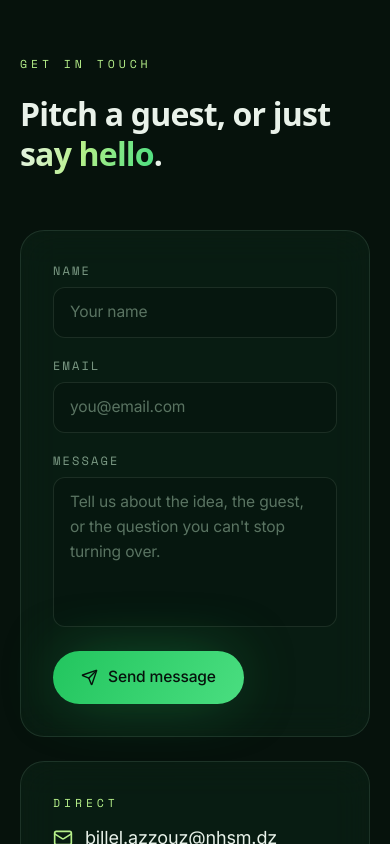
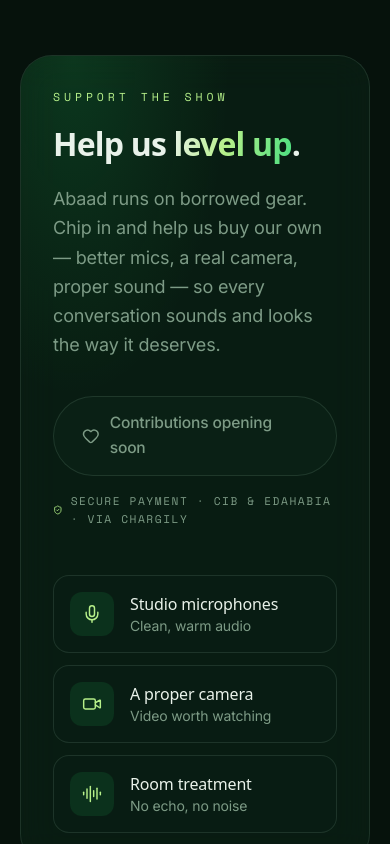
Before and after one commit to Azzouz-billel/abaad-podcast, a React (Vite) app: page / in a window 390 px wide. Shown: the part 4860-5704 px from the top of the page. Built offline with nearby package versions, Linux system fonts and the light colour scheme; a web font is replaced by a local one.

Commit message:
Update host names and episodes data

```diff
--- a/src/App.jsx
+++ b/src/App.jsx
@@ -6,6 +6,7 @@ import { About } from './components/About'
 import { LatestEpisode } from './components/LatestEpisode'
 import { Episodes } from './components/Episodes'
 import { Hosts } from './components/Hosts'
+import { Support } from './components/Support'
 import { Contact } from './components/Contact'
 import { Footer } from './components/Footer'
 import { BeamField } from './components/BeamField'
@@ -13,7 +14,10 @@ import { IntroVideo } from './components/IntroVideo'
 import { hasSeenIntro } from './lib/intro'
 
 function App() {
-  const [introDone, setIntroDone] = useState(hasSeenIntro)
+  // `revealed` starts the hero entrance; `introGone` unmounts the overlay once
+  // it has finished dissolving — the two overlap for a single crossfade.
+  const [revealed, setRevealed] = useState(hasSeenIntro)
+  const [introGone, setIntroGone] = useState(hasSeenIntro)
 
   return (
     <>
@@ -27,11 +31,12 @@ function App() {
       <Nav />
 
       <main className="relative z-10">
-        <Hero start={introDone} />
+        <Hero start={revealed} />
         <About />
         <LatestEpisode />
         <Episodes />
         <Hosts />
+        <Support />
         <Contact />
       </main>
 
@@ -39,7 +44,9 @@ function App() {
         <Footer />
       </div>
 
-      {!introDone && <IntroVideo onFinish={() => setIntroDone(true)} />}
+      {!introGone && (
+        <IntroVideo onReveal={() => setRevealed(true)} onExit={() => setIntroGone(true)} />
+      )}
     </>
   )
 }
--- a/src/components/HostCard.jsx
+++ b/src/components/HostCard.jsx
@@ -74,13 +74,13 @@ export function HostCard({ host }) {
       <p className="mt-4 max-w-sm leading-relaxed text-moss">{host.bio}</p>
 
       <div className="mt-7 flex items-center gap-4">
-        <a href={host.socials.x} aria-label={`${host.name} on X`} className="text-moss transition-colors duration-300 hover:text-bone">
+        <a href={host.socials.x} target="_blank" rel="noopener noreferrer" aria-label={`${host.name} on X`} className="text-moss transition-colors duration-300 hover:text-bone">
           <XIcon size={17} />
         </a>
-        <a href={host.socials.instagram} aria-label={`${host.name} on Instagram`} className="text-moss transition-colors duration-300 hover:text-bone">
+        <a href={host.socials.instagram} target="_blank" rel="noopener noreferrer" aria-label={`${host.name} on Instagram`} className="text-moss transition-colors duration-300 hover:text-bone">
           <InstagramIcon size={18} />
         </a>
-        <a href={host.socials.linkedin} aria-label={`${host.name} on LinkedIn`} className="text-moss transition-colors duration-300 hover:text-bone">
+        <a href={host.socials.linkedin} target="_blank" rel="noopener noreferrer" aria-label={`${host.name} on LinkedIn`} className="text-moss transition-colors duration-300 hover:text-bone">
           <LinkedinIcon size={18} />
         </a>
       </div>
--- a/src/components/IntroVideo.jsx
+++ b/src/components/IntroVideo.jsx
@@ -1,24 +1,30 @@
-import { useEffect, useRef } from 'react'
+import { useEffect, useRef, useState } from 'react'
 
 import { INTRO_SESSION_KEY } from '../lib/intro'
 
 // A stalled or failed clip must never trap the visitor behind the overlay.
 const MAX_DURATION_MS = 12000
+// Overlay dissolve length — must match the `duration-[...]` class below.
+const FADE_MS = 850
 
 /**
  * Full-screen opening: the brand clip plays once per session over a forest-void
- * backdrop, then cuts straight to the site the moment it ends. Skippable, and
- * self-dismissing if the video errors or never reaches `ended`.
+ * backdrop. When it ends it signals the site to reveal (`onReveal`) while the
+ * overlay dissolves over it, then unmounts (`onExit`) — a single crossfade.
+ * Skippable, and self-dismissing if the video errors or never reaches `ended`.
  */
-export function IntroVideo({ onFinish }) {
+export function IntroVideo({ onReveal, onExit }) {
   const videoRef = useRef(null)
   const finishedRef = useRef(false)
   const finishRef = useRef(() => {})
-  const onFinishRef = useRef(onFinish)
+  const onRevealRef = useRef(onReveal)
+  const onExitRef = useRef(onExit)
+  const [exiting, setExiting] = useState(false)
 
-  // Keep the latest onFinish without re-running the lock effect below.
+  // Keep the latest callbacks without re-running the effect below.
   useEffect(() => {
-    onFinishRef.current = onFinish
+    onRevealRef.current = onReveal
+    onExitRef.current = onExit
   })
 
   useEffect(() => {
@@ -35,12 +41,13 @@ export function IntroVideo({ onFinish }) {
         // sessionStorage unavailable (private mode quota) — intro just replays.
       }
       scroller.style.overflow = previousOverflow
-      onFinishRef.current()
+      onRevealRef.current() // start the hero entrance underneath
+      setExiting(true) // dissolve the overlay over it
+      setTimeout(() => onExitRef.current(), FADE_MS + 60) // unmount once faded
     }
-
     finishRef.current = finish
 
-    // The video's `ended` event is the primary dismiss. These guard the cases
+    // The video's `ended` event is the primary trigger. These guard the cases
     // where it never fires (autoplay blocked, codec missing): dismiss at the
     // clip's real length, falling back to a hard cap until the duration is known.
     const video = videoRef.current
@@ -65,7 +72,10 @@ export function IntroVideo({ onFinish }) {
 
   return (
     <div
-      className="fixed inset-0 z-[100] flex items-center justify-center overflow-hidden bg-[linear-gradient(to_bottom,var(--color-void),var(--color-deep))]"
+      className={`fixed inset-0 z-[100] flex items-center justify-center overflow-hidden bg-[linear-gradient(to_bottom,var(--color-void),var(--color-deep))] transition-[opacity,transform] duration-[850ms] ease-[cubic-bezier(0.22,1,0.36,1)] ${
+        exiting ? 'pointer-events-none' : ''
+      }`}
+      style={{ opacity: exiting ? 0 : 1, transform: exiting ? 'scale(1.06)' : 'scale(1)' }}
       role="dialog"
       aria-label="Intro"
     >
--- a/src/components/Nav.jsx
+++ b/src/components/Nav.jsx
@@ -8,6 +8,7 @@ const LINKS = [
   { label: 'About', href: '#about' },
   { label: 'Episodes', href: '#episodes' },
   { label: 'Hosts', href: '#hosts' },
+  { label: 'Support', href: '#support' },
   { label: 'Contact', href: '#contact' },
 ]
 
--- /dev/null
+++ b/src/components/Support.jsx
@@ -0,0 +1,86 @@
+import { Mic, Video, AudioLines, Heart, ShieldCheck } from 'lucide-react'
+
+import { MagneticButton } from './MagneticButton'
+import { links } from '../data/links'
+import { useScrollReveal } from '../hooks/useScrollReveal'
+
+const FUNDS = [
+  { icon: Mic, label: 'Studio microphones', note: 'Clean, warm audio' },
+  { icon: Video, label: 'A proper camera', note: 'Video worth watching' },
+  { icon: AudioLines, label: 'Room treatment', note: 'No echo, no noise' },
+]
+
+export function Support() {
+  const scope = useScrollReveal({ stagger: 0.1 })
+  const canPay = Boolean(links.chargily)
+
+  return (
+    <section id="support" ref={scope} className="mx-auto max-w-6xl px-5 py-28 sm:py-36">
+      <div className="glass relative overflow-hidden rounded-[2rem] p-8 sm:p-12">
+        <div className="pointer-events-none absolute inset-0 bg-[radial-gradient(75%_70%_at_15%_0%,rgba(34,197,94,0.16),transparent_60%)]" />
+
+        <div className="relative grid gap-12 lg:grid-cols-2 lg:items-center lg:gap-16">
+          <div>
+            <p data-reveal className="eyebrow mb-5">
+              Support the show
+            </p>
+            <h2
+              data-reveal
+              className="font-display text-[clamp(2rem,5vw,3.5rem)] font-semibold leading-[1.05] tracking-tight"
+            >
+              Help us <span className="text-gradient">level up</span>.
+            </h2>
+            <p data-reveal className="mt-6 max-w-md text-lg leading-relaxed text-moss">
+              Abaad runs on borrowed gear. Chip in and help us buy our own — better mics,
+              a real camera, proper sound — so every conversation sounds and looks the way
+              it deserves.
+            </p>
+
+            <div data-reveal className="mt-9">
+              {canPay ? (
+                <MagneticButton
+                  href={links.chargily}
+                  target="_blank"
+                  rel="noopener noreferrer"
+                  strength={0.4}
+                  className="group inline-flex items-center gap-2.5 rounded-full bg-[linear-gradient(120deg,var(--color-emerald),var(--color-mint))] px-7 py-3.5 font-medium text-[#06120c] shadow-[var(--glow-emerald)] transition-transform duration-300"
+                >
+                  <Heart size={18} fill="#06120c" strokeWidth={0} />
+                  <span>Contribute on Chargily</span>
+                </MagneticButton>
+              ) : (
+                <span className="glass inline-flex cursor-not-allowed items-center gap-2.5 rounded-full px-7 py-3.5 font-medium text-moss">
+                  <Heart size={18} />
+                  <span>Contributions opening soon</span>
+                </span>
+              )}
+
+              <p className="mt-4 flex items-center gap-2 font-mono text-[0.7rem] uppercase tracking-[0.14em] text-moss">
+                <ShieldCheck size={14} className="text-phosphor" />
+                Secure payment · CIB &amp; EDAHABIA · via Chargily
+              </p>
+            </div>
+          </div>
+
+          <ul className="grid gap-3">
+            {FUNDS.map(({ icon: Icon, label, note }) => (
+              <li
+                key={label}
+                data-reveal
+                className="flex items-center gap-4 rounded-2xl border border-[var(--line)] bg-[rgba(11,32,24,0.4)] p-4 transition-colors duration-300 hover:border-[var(--line-bright)]"
+              >
+                <span className="flex h-11 w-11 shrink-0 items-center justify-center rounded-xl bg-[rgba(34,197,94,0.12)] text-phosphor">
+                  <Icon size={20} strokeWidth={1.75} />
+                </span>
+                <div>
+                  <p className="font-display text-base font-medium text-bone">{label}</p>
+                  <p className="text-sm text-moss">{note}</p>
+                </div>
+              </li>
+            ))}
+          </ul>
+        </div>
+      </div>
+    </section>
+  )
+}
--- a/src/data/links.js
+++ b/src/data/links.js
@@ -7,4 +7,7 @@ export const links = {
   youtube: 'https://www.youtube.com/@ab3adpod',
   instagram: 'https://www.instagram.com/ab3ad.pod/',
   email: 'billel.azzouz@nhsm.dz', // placeholder — swap for your real inbox
+  // Chargily payment link — create one in your Chargily dashboard and paste it
+  // here (Support section "Contribute" button). Leave blank to hide the button.
+  chargily: '',
 }
```
